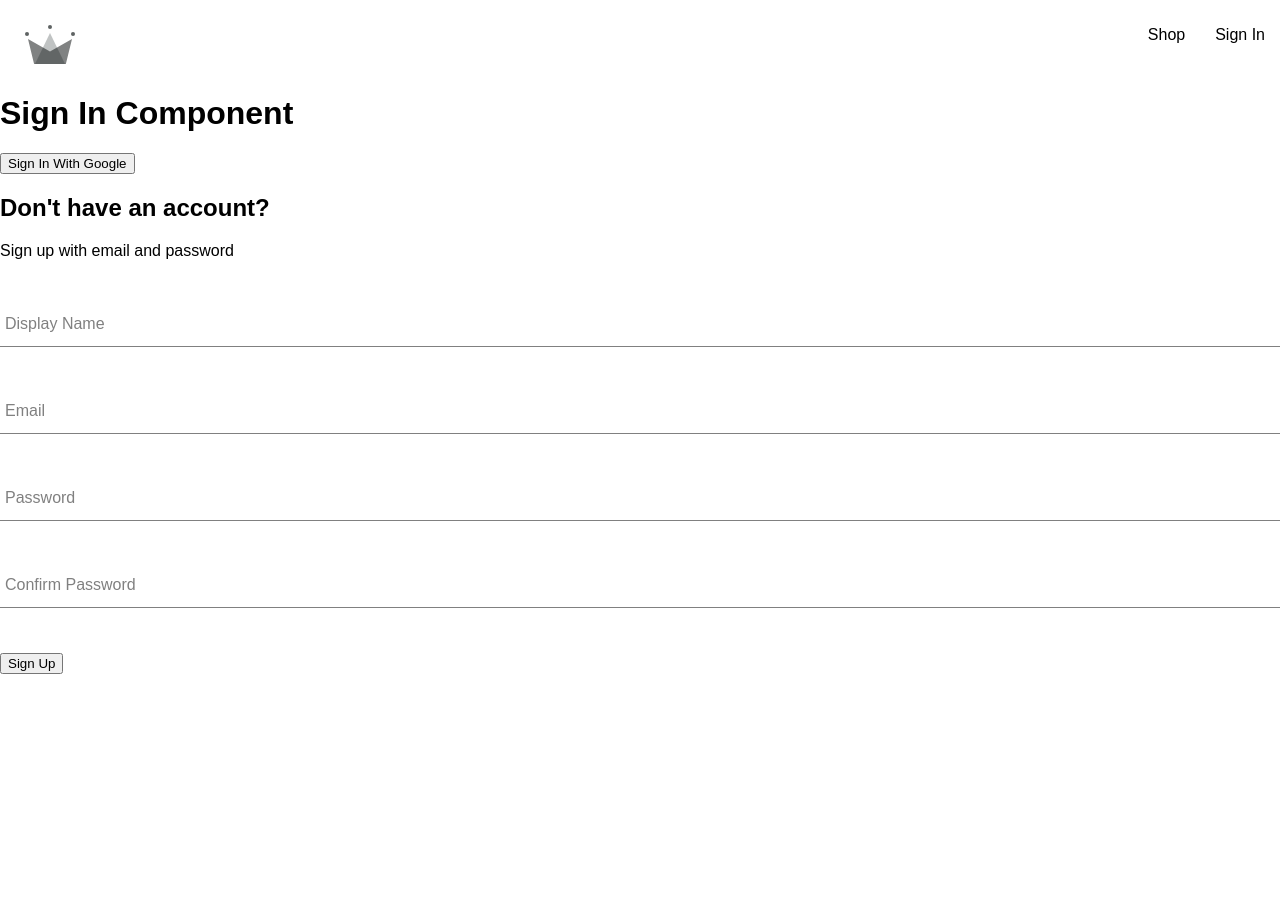
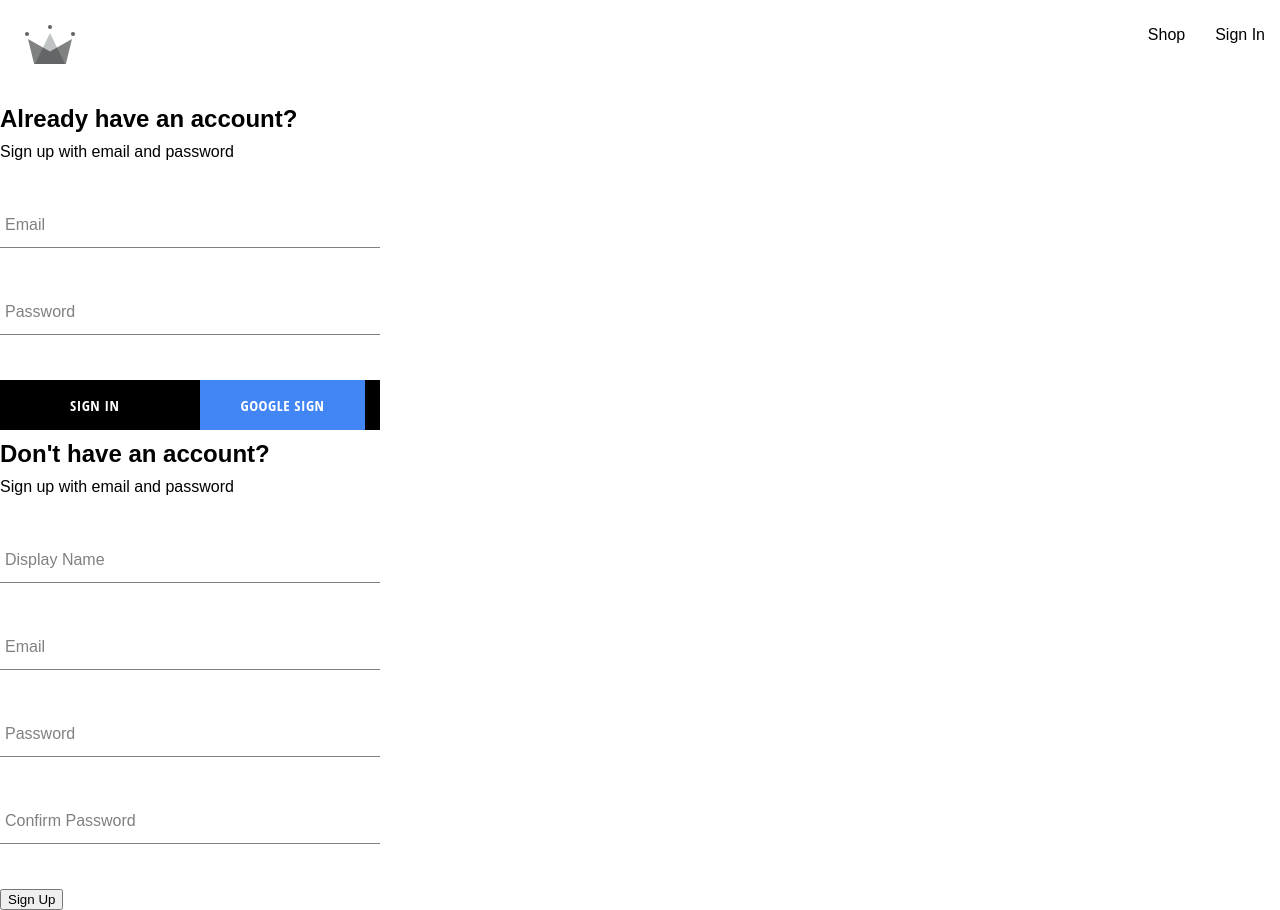
Before and after one commit to Rafat-Web-Developer/crwn-clothing, a React (Create React App) app: page /auth in a window 1280 px wide. Before the commit the page ends 800 px from the top, so only its background shows below. Built offline with nearby package versions, Linux system fonts and the light colour scheme; a web font is replaced by a local one.

Commit message:
Create a sign in component and design that component

```diff
--- /dev/null
+++ b/src/components/sign-in-form/sign-in-form.component.jsx
@@ -0,0 +1,67 @@
+import { useState } from "react";
+import { createUserDocumentFromAuth, signInWithGooglePopup } from "../../utils/firebase/firebase.utils";
+import Button from "../button/button.component";
+import FormInput from "../form-input/form-input.component";
+
+import "./sign-in-form.styles.scss";
+
+const defaultFormField = {
+    email: "",
+    password: "",
+};
+
+const SignInForm = () => {
+    const [formFields, setFormFields] = useState(defaultFormField);
+    const {email, password} = formFields;
+
+    // console.log(formFields);
+
+    const logGoogleUser = async () => {
+        const {user} = await signInWithGooglePopup();
+        const userDocRef = await createUserDocumentFromAuth(user);
+    }
+
+    const handleChange = (event) => {
+        const {name, value} = event.target;
+
+        setFormFields({...formFields, [name]: value});
+    };
+
+    const handleSubmit = async (event) => {
+        event.preventDefault();
+
+        try {
+
+            setFormFields(defaultFormField);
+        } catch (error) {
+            // console.error("User create error.", error);
+        }
+    }
+
+    return (
+        <div className="sign-up-container">
+            <h2>Already have an account?</h2>
+            <span>Sign up with email and password</span>
+            <form onSubmit={handleSubmit}>
+
+                <FormInput
+                label="Email"
+                type="email"
+                onChange={handleChange}
+                name="email"
+                value={email}
+                required
+                />
+
+                <FormInput label="Password" type="password" onChange={handleChange} name="password" value={password} required/>
+
+                <div className="button-container">
+                    <Button type="submit">Sign In</Button>
+                    <Button buttonType="google" onClick={logGoogleUser}>Google sign in</Button>
+                </div>
+            </form>
+        </div>
+    )
+};
+
+export default SignInForm;
--- /dev/null
+++ b/src/components/sign-in-form/sign-in-form.styles.scss
@@ -0,0 +1,13 @@
+.sign-up-container{
+    display: flex;
+    flex-direction: column;
+    width: 380px;
+
+    h2{
+        margin: 10px 0;
+    }
+    .button-container{
+        display: flex;
+        justify-content: space-between;
+    }
+}
--- a/src/components/sign-up-form/sign-up-form.component.jsx
+++ b/src/components/sign-up-form/sign-up-form.component.jsx
@@ -1,6 +1,8 @@
 import { useState } from "react";
 import { createAuthUserWithEmailAndPassword, createUserDocumentFromAuth } from "../../utils/firebase/firebase.utils";
 import FormInput from "../form-input/form-input.component";
+
+import "./sign-up-form.styles.scss";
 
 const defaultFormField = {
     displayName: "",
--- a/src/routes/authentication/authentication.component.jsx
+++ b/src/routes/authentication/authentication.component.jsx
@@ -1,17 +1,14 @@
+import SignInForm from "../../components/sign-in-form/sign-in-form.component";
 import SignUpForm from "../../components/sign-up-form/sign-up-form.component";
 import { createUserDocumentFromAuth, signInWithGooglePopup } from "../../utils/firebase/firebase.utils";
 
 const Authentication = () => {
 
-    const logGoogleUser = async () => {
-        const {user} = await signInWithGooglePopup();
-        const userDocRef = await createUserDocumentFromAuth(user);
-    }
+
 
     return (
         <div>
-            <h1>Sign In Component</h1>
-            <button onClick={logGoogleUser}>Sign In With Google</button>
+            <SignInForm />
             <SignUpForm />
          </div>
     )
```
